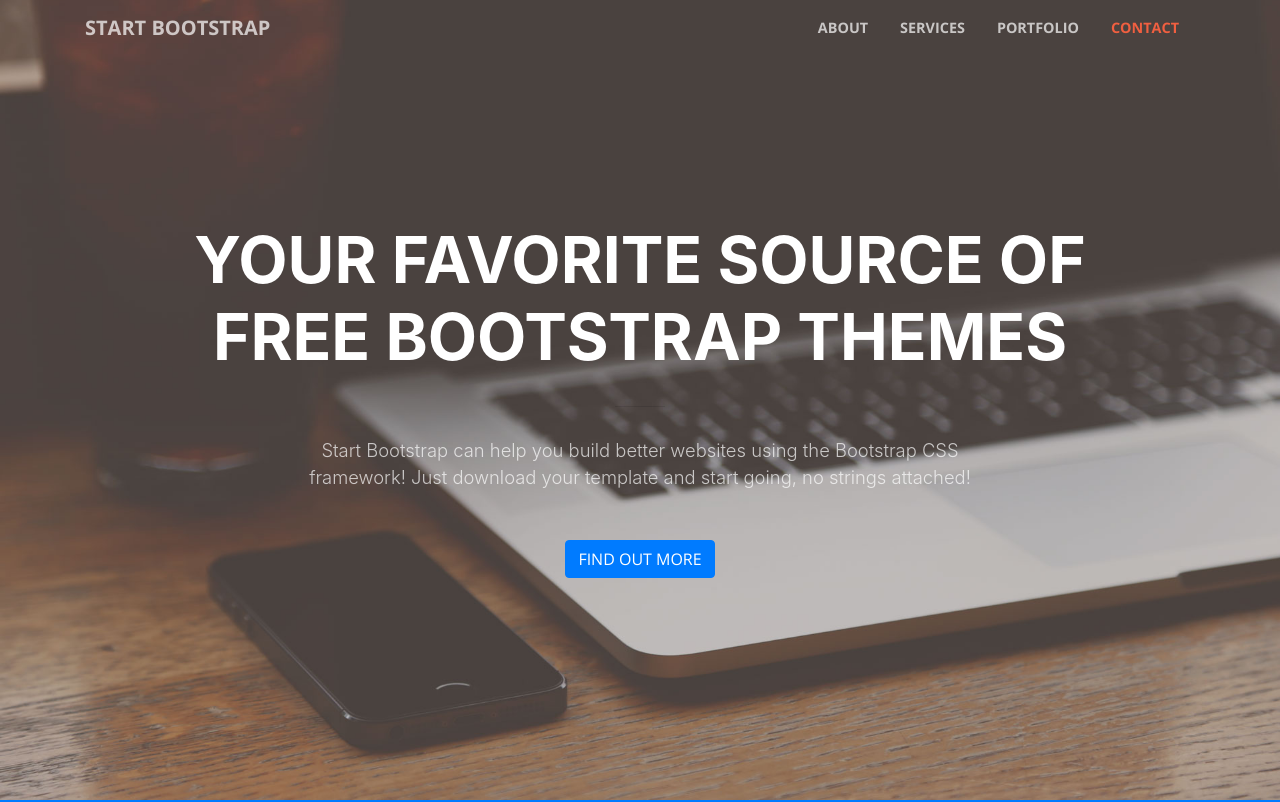
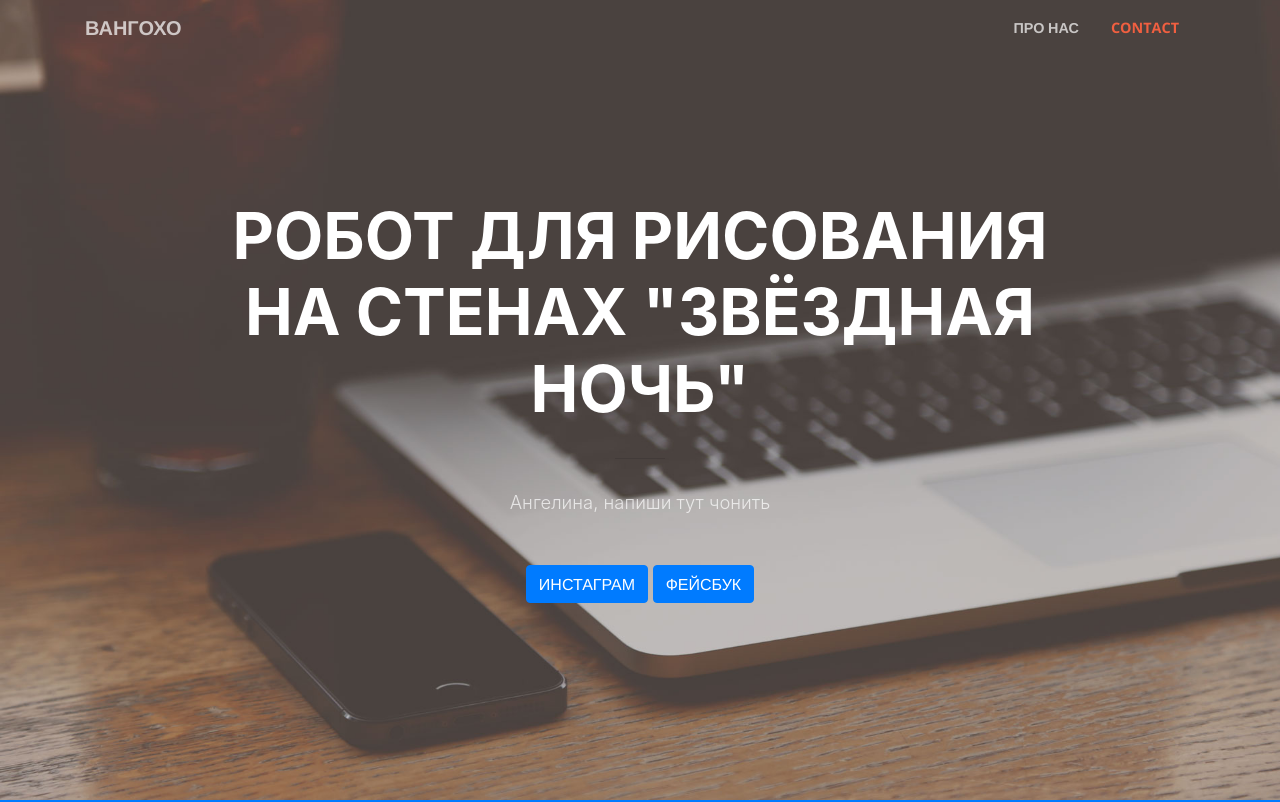
Before and after one commit to Draw-robot-ns/draw-robot-ns.github.io, a website with bundled scripts: page index.html in a window 1280 px wide. Shown: the top 802 px of the page. Built offline with nearby package versions, Linux system fonts and the light colour scheme.

Commit message:
Editing the template

```diff
--- a/index.html
+++ b/index.html
@@ -8,7 +8,7 @@
     <meta name="description" content="">
     <meta name="author" content="">
 
-    <title>Creative - Start Bootstrap Theme</title>
+    <title>Звёздная ночь</title>
 
     <!-- Bootstrap core CSS -->
     <link href="vendor/bootstrap/css/bootstrap.min.css" rel="stylesheet">
@@ -31,20 +31,14 @@
     <!-- Navigation -->
     <nav class="navbar navbar-expand-lg navbar-light fixed-top" id="mainNav">
       <div class="container">
-        <a class="navbar-brand js-scroll-trigger" href="#page-top">Start Bootstrap</a>
+        <a class="navbar-brand js-scroll-trigger" href="#page-top">Вангохо</a>
         <button class="navbar-toggler navbar-toggler-right" type="button" data-toggle="collapse" data-target="#navbarResponsive" aria-controls="navbarResponsive" aria-expanded="false" aria-label="Toggle navigation">
           <span class="navbar-toggler-icon"></span>
         </button>
         <div class="collapse navbar-collapse" id="navbarResponsive">
           <ul class="navbar-nav ml-auto">
             <li class="nav-item">
-              <a class="nav-link js-scroll-trigger" href="#about">About</a>
-            </li>
-            <li class="nav-item">
-              <a class="nav-link js-scroll-trigger" href="#services">Services</a>
-            </li>
-            <li class="nav-item">
-              <a class="nav-link js-scroll-trigger" href="#portfolio">Portfolio</a>
+              <a class="nav-link js-scroll-trigger" href="#about">Про нас</a>
             </li>
             <li class="nav-item">
               <a class="nav-link js-scroll-trigger" href="#contact">Contact</a>
@@ -59,13 +53,14 @@
         <div class="row">
           <div class="col-lg-10 mx-auto">
             <h1 class="text-uppercase">
-              <strong>Your Favorite Source of Free Bootstrap Themes</strong>
+              <strong>Робот для рисования на стенах "Звёздная ночь"</strong>
             </h1>
             <hr>
           </div>
           <div class="col-lg-8 mx-auto">
-            <p class="text-faded mb-5">Start Bootstrap can help you build better websites using the Bootstrap CSS framework! Just download your template and start going, no strings attached!</p>
-            <a class="btn btn-primary btn-xl js-scroll-trigger" href="#about">Find Out More</a>
+            <p class="text-faded mb-5">Ангелина, напиши тут чонить</p>
+            <a class="btn btn-primary btn-xl js-scroll-trigger" href="https://www.instagram.com/vangokho/">Инстаграм</a>
+            <a class="btn btn-primary btn-xl js-scroll-trigger" href="https://www.facebook.com/draw.robot.ns/">Фейсбук</a>
           </div>
         </div>
       </div>
```
